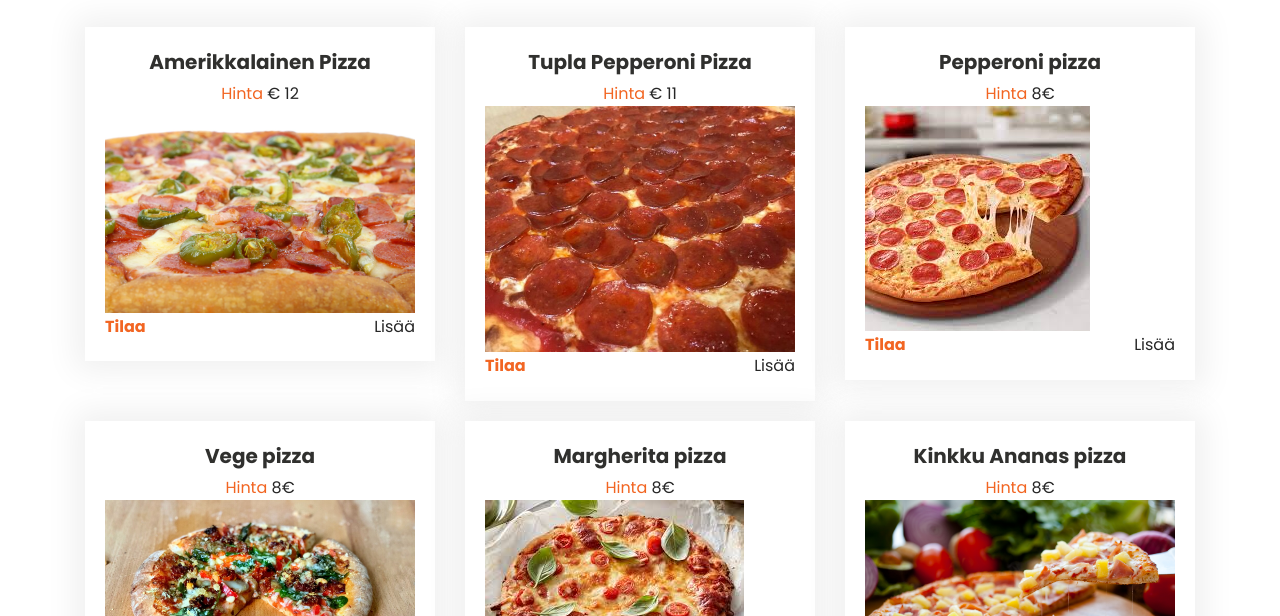
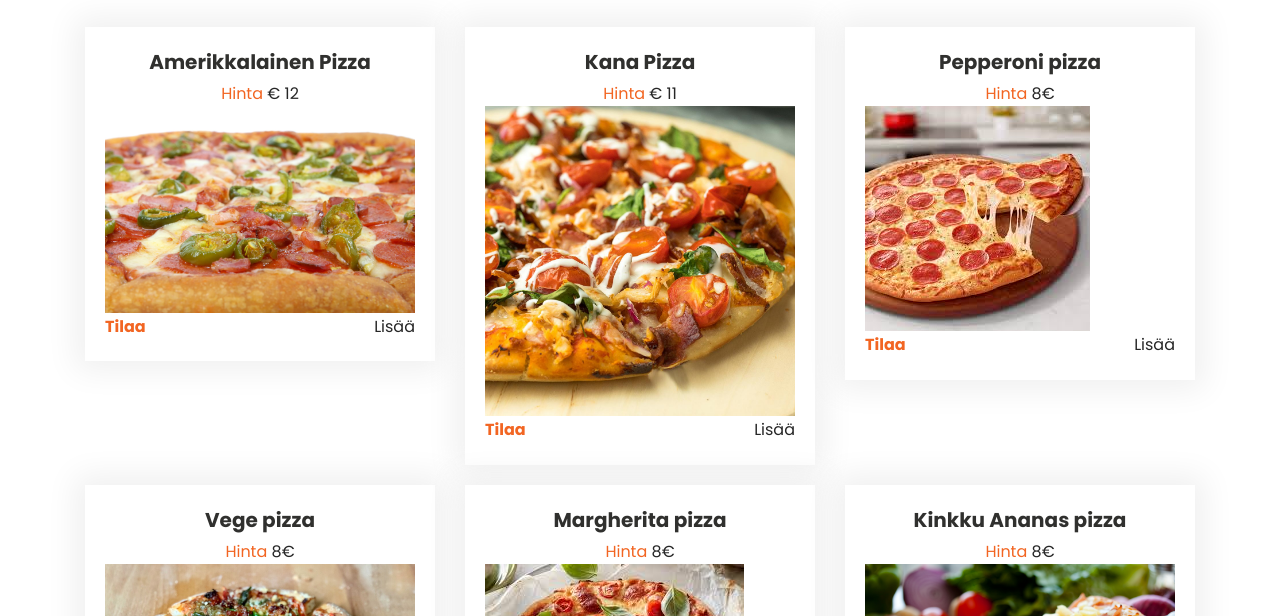
Before and after one commit to ottoschool/pizzasivusto, a plain HTML site: page index.html in a window 1280 px wide. Shown: the part 740-1356 px from the top of the page. Drawn offline with nearby package versions, Linux system fonts and the light colour scheme; files whose address does not match are found by name.

Commit message:
pizza kuva

```diff
--- a/index.html
+++ b/index.html
@@ -139,9 +139,9 @@
                            </div>
                         </div><div class="col-lg-4 col-sm-4">
                            <div class="box_main">
-                              <h4 class="shirt_text">Tupla Pepperoni Pizza</h4>
+                              <h4 class="shirt_text">Kana Pizza</h4>
                               <p class="Hinta_text">Hinta  <span style="color: #262626;">€ 11</span></p>
-                              <div class="tshirt_img"><img src="images/double-pepperoni-pizza.jpg"></div>
+                              <div class="tshirt_img"><img src="images/Kana pizza.jpg"></div>
                               <div class="btn_main">
                                  <div class="buy_bt"><a href="#">Tilaa</a></div>
                                  <div class="seemore_bt"><a href="#">Lisää</a></div>
```
